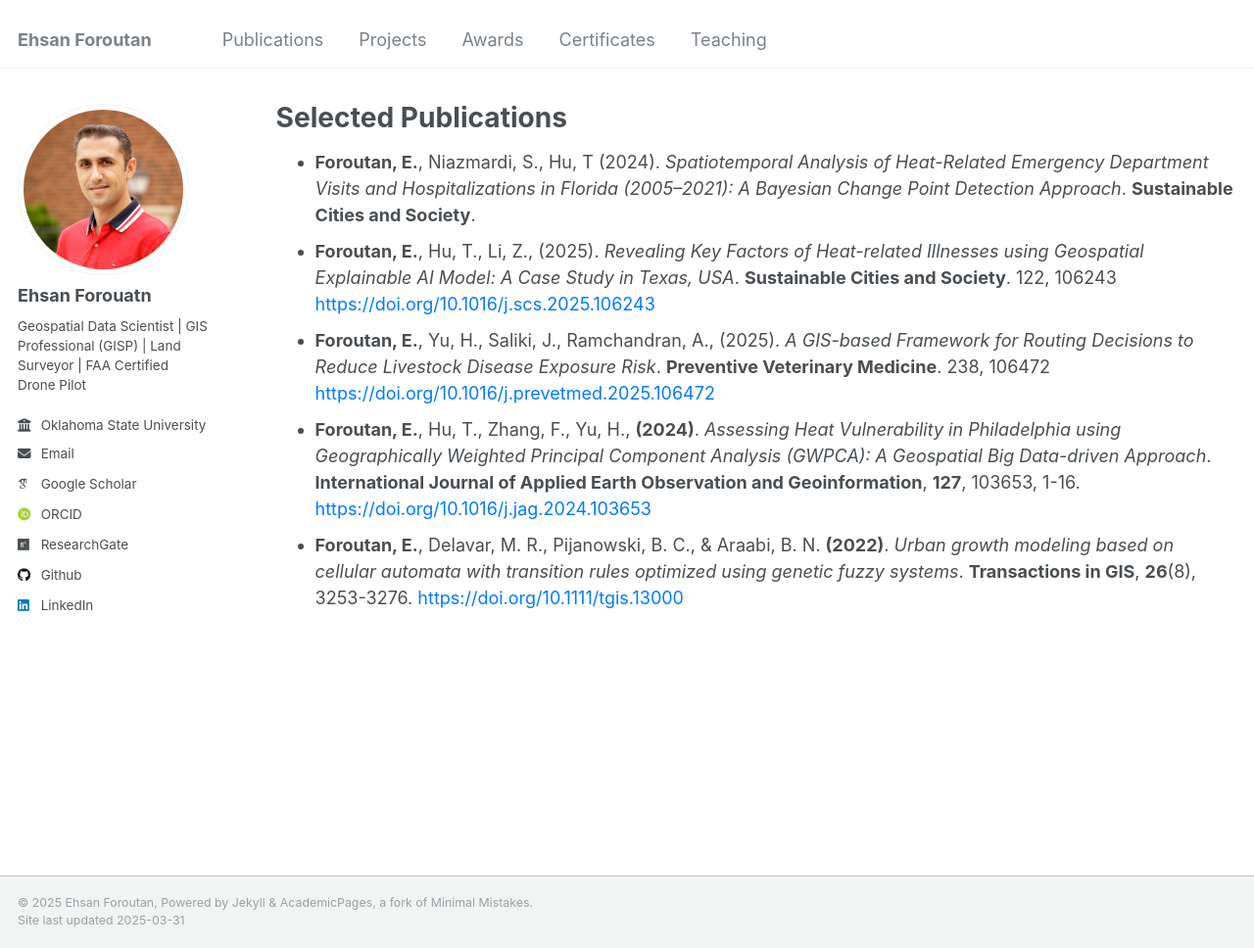
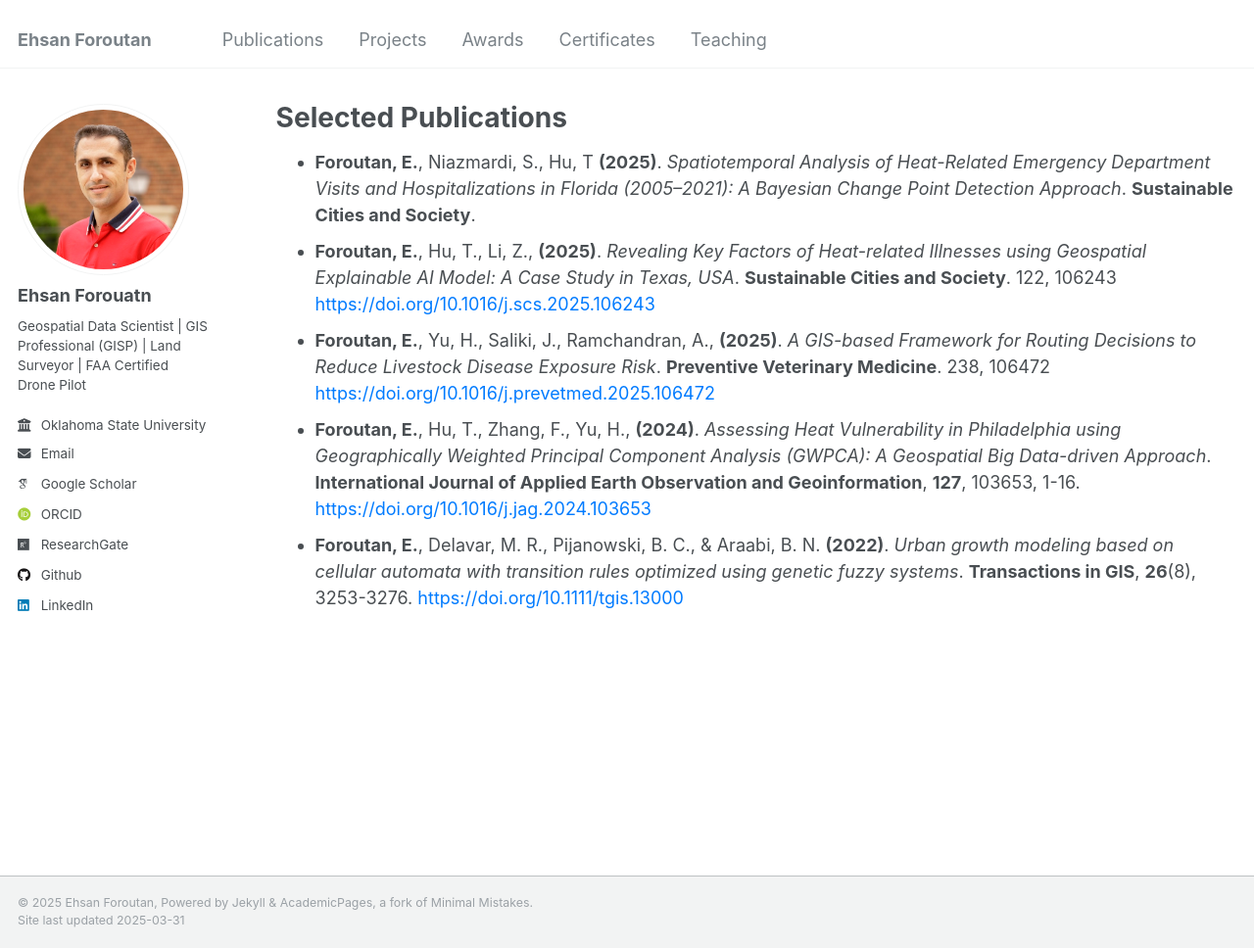
Before and after one commit to eforoutan/eforoutan.github.io, a Jekyll site: the page built from _pages/publications.html, in a window 1280 px wide and 968 px high. Shown: the whole window at 98% size. Built offline with Jekyll 4.4.1, drawn with Linux system fonts in a browser that asks for light colours; some web fonts are replaced.

Commit message:
Update publications.html

```diff
--- a/_pages/publications.html
+++ b/_pages/publications.html
@@ -7,20 +7,20 @@ author_profile: true
 <ul>
 
   <li style="font-size: 1rem; line-height: 1.5; margin-bottom: 10px;">
-    <strong>Foroutan, E.</strong>, Niazmardi, S., Hu, T (2024).
+    <strong>Foroutan, E.</strong>, Niazmardi, S., Hu, T <strong>(2025)</strong>.
     <em>Spatiotemporal Analysis of Heat-Related Emergency Department Visits and Hospitalizations in Florida (2005–2021): A Bayesian Change Point Detection Approach</em>.
     <strong>Sustainable Cities and Society</strong>.
   </li>
 
  <li style="font-size: 1rem; line-height: 1.5; margin-bottom: 10px;">
-    <strong>Foroutan, E.</strong>, Hu, T., Li, Z., (2025).
+    <strong>Foroutan, E.</strong>, Hu, T., Li, Z., <strong>(2025)</strong>.
     <em>Revealing Key Factors of Heat-related Illnesses using Geospatial Explainable AI Model: A Case Study in Texas, USA</em>.
     <strong>Sustainable Cities and Society</strong>. 122, 106243
   <a href="https://doi.org/10.1016/j.scs.2025.106243" target="_blank" style="color: #007BFF; text-decoration: none;">https://doi.org/10.1016/j.scs.2025.106243</a>
   </li>
 
   <li style="font-size: 1rem; line-height: 1.5; margin-bottom: 10px;">
-    <strong>Foroutan, E.</strong>, Yu, H., Saliki, J., Ramchandran, A., (2025).
+    <strong>Foroutan, E.</strong>, Yu, H., Saliki, J., Ramchandran, A., <strong>(2025)</strong>.
     <em>A GIS-based Framework for Routing Decisions to Reduce Livestock Disease Exposure Risk</em>.
     <strong>Preventive Veterinary Medicine</strong>. 238, 106472
    <a href="https://doi.org/10.1016/j.prevetmed.2025.106472" target="_blank" style="color: #007BFF; text-decoration: none;">https://doi.org/10.1016/j.prevetmed.2025.106472</a>
```
